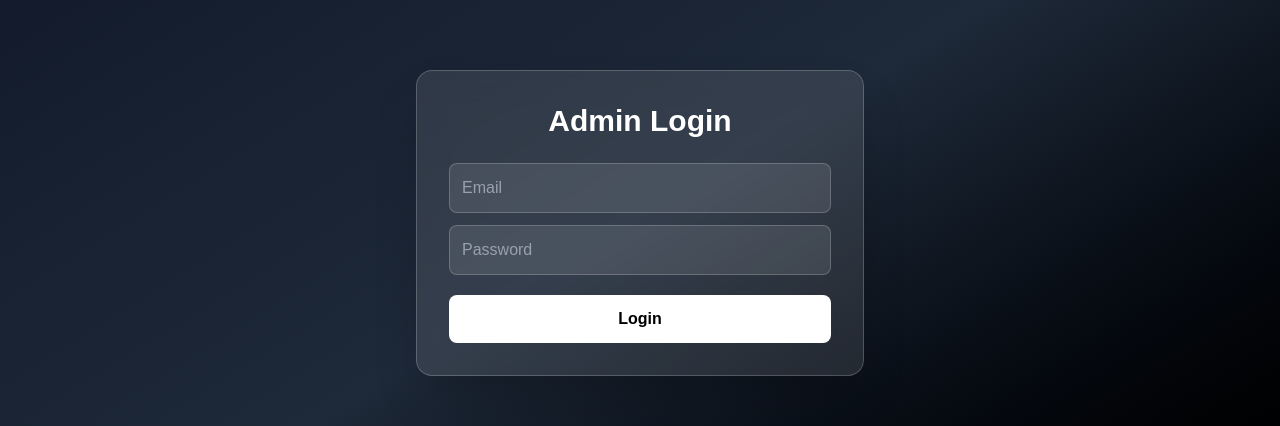
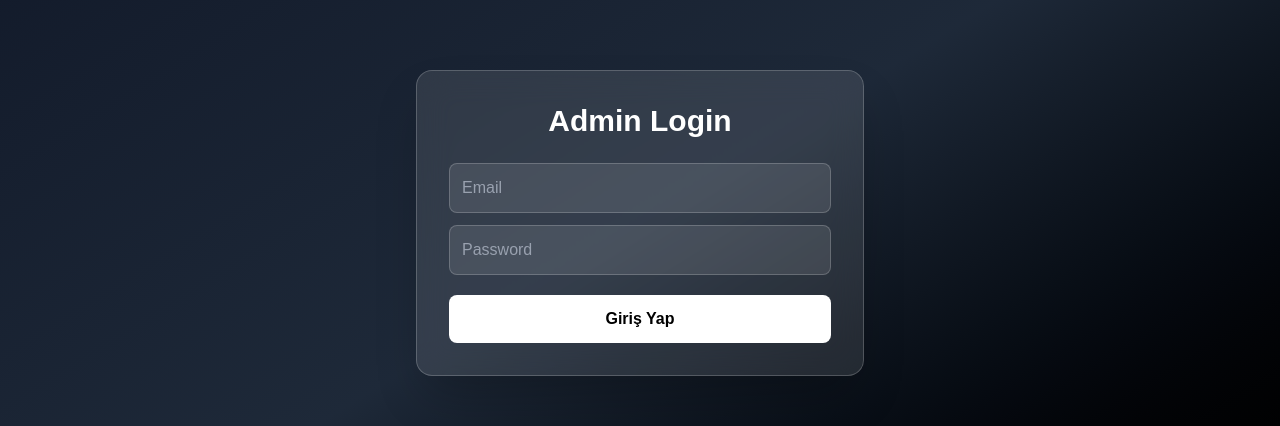
Before and after one commit to taxpol07/online-warehouse, a Next.js app: page /admin/login in a window 1280 px wide. Shown: the part 177-603 px from the top of the page. Built offline with nearby package versions, Linux system fonts and the light colour scheme; no server answers.

Commit message:
optimize login page and fix routing

```diff
--- a/src/app/admin/login/page.tsx
+++ b/src/app/admin/login/page.tsx
@@ -1,62 +1,68 @@
 "use client";
 
 import { useState } from "react";
-import { useRouter } from "next/navigation"; // Zaten import etmişsin
+import { useRouter } from "next/navigation";
 import { supabase } from "@/lib/supabase/auth";
 
 export default function LoginPage() {
-  const router = useRouter(); // <--- BU SATIRI EKLEMEN GEREKİYOR
+  const router = useRouter();
 
-  const [email, setEmail] = useState("");
-  const [password, setPassword] = useState("");
+  // State yönetimi: Form verilerini obje olarak tutmak daha temizdir
+  const [formData, setFormData] = useState({ email: "", password: "" });
   const [loading, setLoading] = useState(false);
+  const [error, setError] = useState<string | null>(null);
 
-  const login = async () => {
+  const handleLogin = async (e: React.FormEvent) => {
+    e.preventDefault(); // Sayfanın yenilenmesini engeller
     setLoading(true);
+    setError(null);
 
-    const { error } = await supabase.auth.signInWithPassword({
-      email,
-      password,
+    const { error: authError } = await supabase.auth.signInWithPassword({
+      email: formData.email.trim(),
+      password: formData.password,
     });
 
-    setLoading(false);
-
-    if (error) {
-      alert(error.message);
+    if (authError) {
+      setError(authError.message);
+      setLoading(false);
       return;
     }
 
-    // Artık router tanımlı olduğu için bu satır hata vermeyecek
-    router.push("/admin/dashboard");
+    // Başarılı giriş sonrası yönlendirme
+    router.replace("/admin/dashboard"); // push yerine replace kullanmak daha güvenlidir
   };
 
   return (
-    // ... (Geri kalan UI kodun aynı kalabilir)
-    <div className="min-h-screen flex items-center justify-center bg-gradient-to-br from-gray-900 via-gray-800 to-black">
-      <div className="w-full max-w-md p-8 rounded-2xl bg-white/10 backdrop-blur-lg border border-white/20 shadow-2xl">
-        <h1 className="text-3xl font-bold text-white text-center mb-6">
-          Admin Login
-        </h1>
+    <div className="min-h-screen flex items-center justify-center bg-gradient-to-br from-gray-900 via-gray-800 to-black p-4">
+      <form onSubmit={handleLogin} className="w-full max-w-md p-8 rounded-2xl bg-white/10 backdrop-blur-lg border border-white/20 shadow-2xl">
+        <h1 className="text-3xl font-bold text-white text-center mb-6">Admin Login</h1>
+
+        {/* Hata Mesajı Alanı */}
+        {error && <p className="text-red-400 text-sm text-center mb-4 bg-red-400/10 p-2 rounded">{error}</p>}
+
         <input
+          required
           placeholder="Email"
           type="email"
           className="w-full p-3 mb-3 rounded-lg bg-white/10 text-white placeholder-gray-400 border border-white/20 focus:outline-none focus:ring-2 focus:ring-white/40"
-          onChange={(e) => setEmail(e.target.value)}
+          onChange={(e) => setFormData({ ...formData, email: e.target.value })}
         />
         <input
+          required
           placeholder="Password"
           type="password"
           className="w-full p-3 mb-5 rounded-lg bg-white/10 text-white placeholder-gray-400 border border-white/20 focus:outline-none focus:ring-2 focus:ring-white/40"
-          onChange={(e) => setPassword(e.target.value)}
+          onChange={(e) => setFormData({ ...formData, password: e.target.value })}
         />
+
         <button
-          onClick={login}
+          type="submit"
           disabled={loading}
           className="w-full py-3 rounded-lg bg-white text-black font-semibold hover:bg-gray-200 transition disabled:opacity-50"
         >
-          {loading ? "Logging in..." : "Login"}
+          {loading ? "Giriş yapılıyor..." : "Giriş Yap"}
         </button>
-      </div>
+      </form>
     </div>
   );
 }
```
